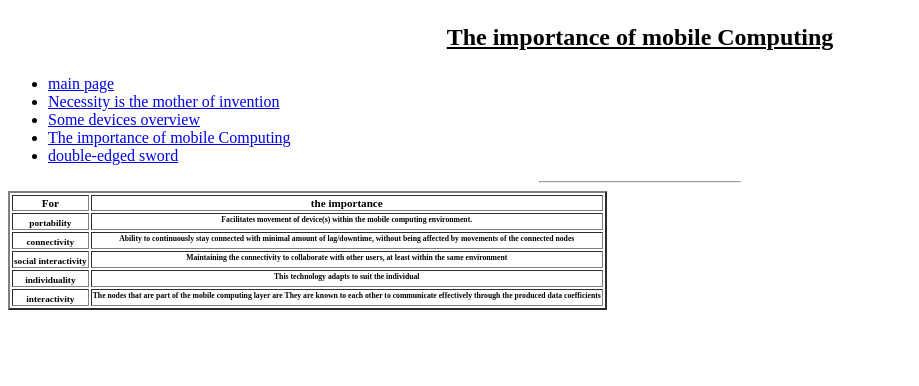
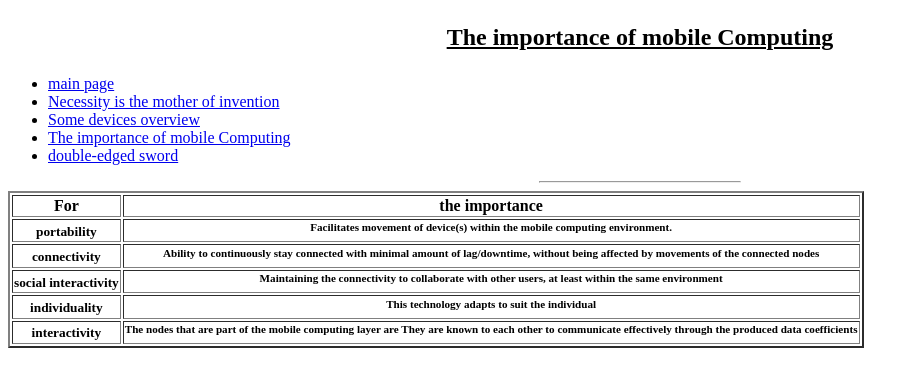
Before and after one commit to ateya-shehata-saad/ece001, a plain HTML site: page p3.html in a window 1280 px wide. Shown: the whole page, without its empty margins (0-919 px from the left). Drawn offline with Linux system fonts and the light colour scheme.

Commit message:
Update p3.html

```diff
--- a/p3.html
+++ b/p3.html
@@ -16,7 +16,7 @@
    <hr width="200px">
 
 
-   <small> <small><table border="2">
+   <table border="2">
   <tr>
                     <th>For</th>
                     <th>the importance</th>
@@ -61,7 +61,7 @@ least within the same environment</sup></small></td>
 are known to each other to communicate effectively through the
 produced data coefficients</sup></small></th>
     </tr>
-            </table></small></small>
+            </table>
 
     </body>
 </html>
```
